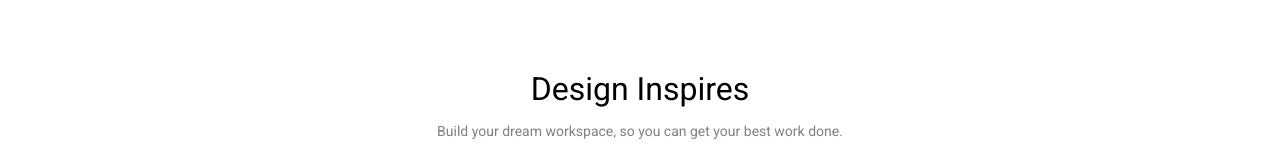
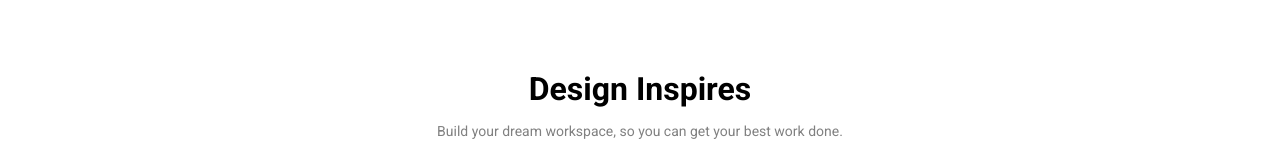
Before and after one commit to Sardor-web-dev/Grovemade-React, a React (Vite) app: page / in a window 1280 px wide. Shown: the part 560-714 px from the top of the page. Built offline with nearby package versions, Linux system fonts and the light colour scheme.

Commit message:
some changes

```diff
--- a/src/index.css
+++ b/src/index.css
@@ -4,6 +4,3 @@
     box-sizing: border-box;
     font-family: "Roboto", serif;
 }
-h1{
-    font-weight: 400;
-}
```
